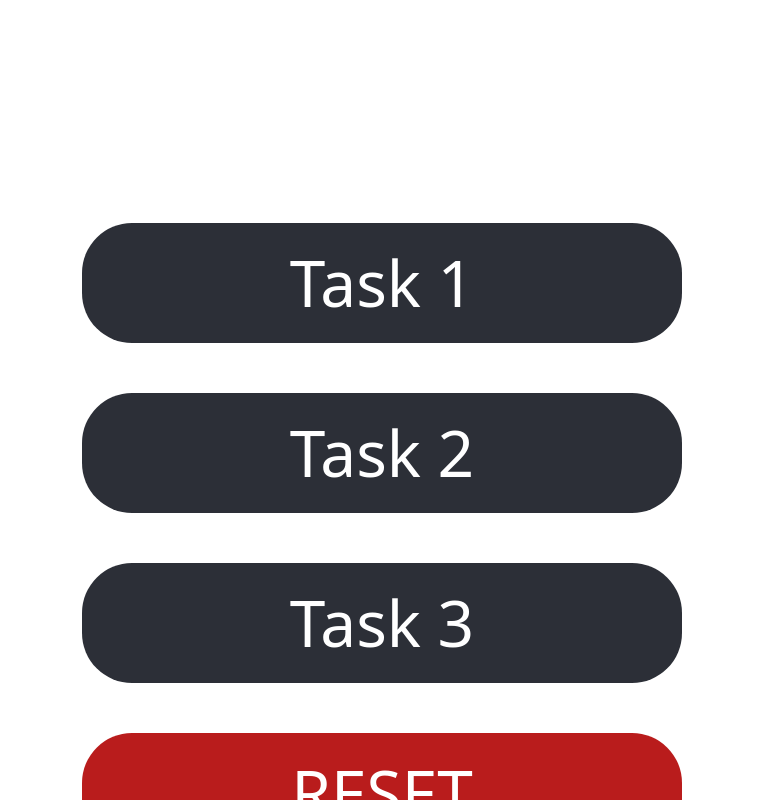
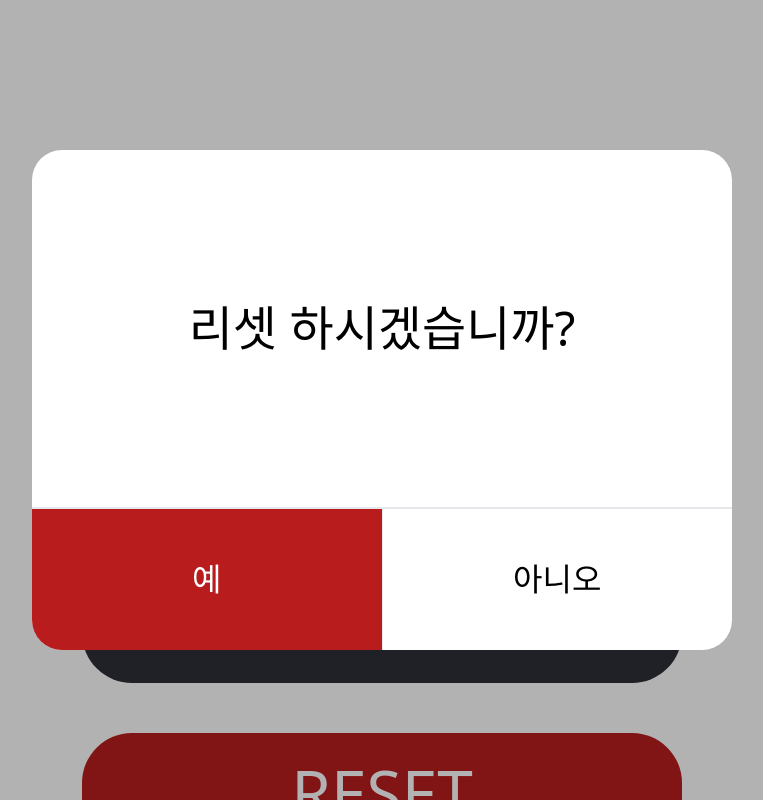
Before and after one commit to VVSOGI/fassion-prototype, a Next.js app: page / in a window 1280 px wide. Both pictures are taken after a click on the element "RESET". Shown: the top 800 px of the page, without its empty margins (258-1021 px from the left). Built offline with nearby package versions, Linux system fonts and the light colour scheme.

Commit message:
Add modal for reset confirmation

```diff
--- a/app/page.tsx
+++ b/app/page.tsx
@@ -9,6 +9,7 @@ export default function Home() {
   const [isCompleteTask1, setIsCompleteTask1] = useState(false);
   const [isCompleteTask2, setIsCompleteTask2] = useState(false);
   const [isCompleteTask3, setIsCompleteTask3] = useState(false);
+  const [modalOpen, setModalOpen] = useState(false);
 
   useEffect(() => {
     setLoading(false);
@@ -34,7 +35,43 @@ export default function Home() {
   if (loading) return null;
 
   return (
-    <main className="w-full h-screen">
+    <main className="relative w-full h-screen">
+      {modalOpen && (
+        <div className="absolute top-0 left-0 w-full h-full flex justify-center items-center z-20">
+          <div
+            className="absolute top-0 left-0 w-full h-full bg-[rgba(0,0,0,0.3)]"
+            onClick={() => setModalOpen(false)}
+          ></div>
+          <div className="w-[700px] h-[500px] flex flex-col bg-white rounded-[30px] z-[10]">
+            <div className="h-full flex justify-center items-center text-[48px]">
+              리셋 하시겠습니까?
+            </div>
+            <div className="h-[200px] flex border-t-2">
+              <div
+                className="flex-1 flex justify-center items-center bg-red-700 text-white text-[32px] rounded-bl-[30px] border-r"
+                onClick={() => {
+                  localStorage.removeItem("task1");
+                  localStorage.removeItem("task2");
+                  localStorage.removeItem("task3");
+                  setIsCompleteTask1(false);
+                  setIsCompleteTask2(false);
+                  setIsCompleteTask3(false);
+                  setModalOpen(false);
+                }}
+              >
+                예
+              </div>
+              <div
+                className="flex-1 flex justify-center items-center text-[32px]"
+                onClick={() => setModalOpen(false)}
+              >
+                아니오
+              </div>
+            </div>
+          </div>
+        </div>
+      )}
+
       <div className="h-full flex flex-col justify-between py-[223px]">
         <div className="flex flex-col gap-[50px] mx-auto">
           <TaskButton path="/task1" isComplete={isCompleteTask1}>
@@ -50,14 +87,7 @@ export default function Home() {
             className={`
               w-[600px] h-[120px] flex justify-center items-center bg-red-700 text-white text-[64px] rounded-[50px]
             `}
-            onClick={() => {
-              localStorage.removeItem("task1");
-              localStorage.removeItem("task2");
-              localStorage.removeItem("task3");
-              setIsCompleteTask1(false);
-              setIsCompleteTask2(false);
-              setIsCompleteTask3(false);
-            }}
+            onClick={() => setModalOpen(true)}
           >
             RESET
           </div>
```
